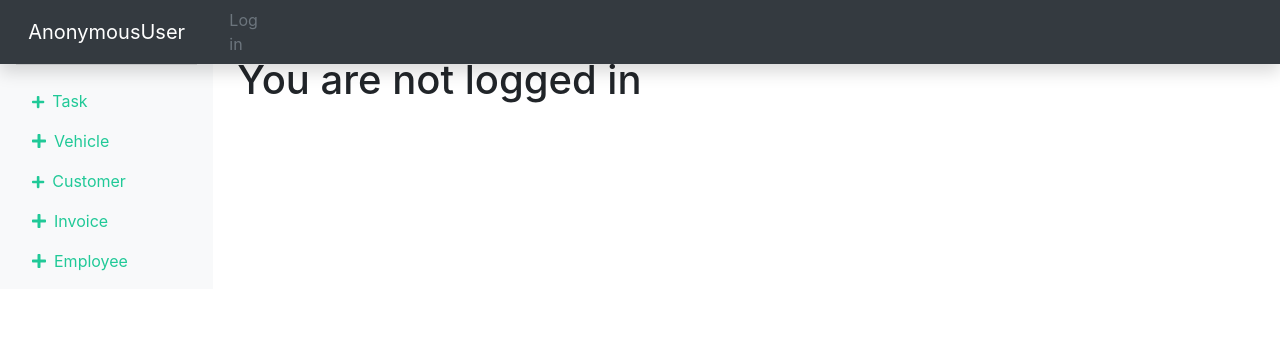
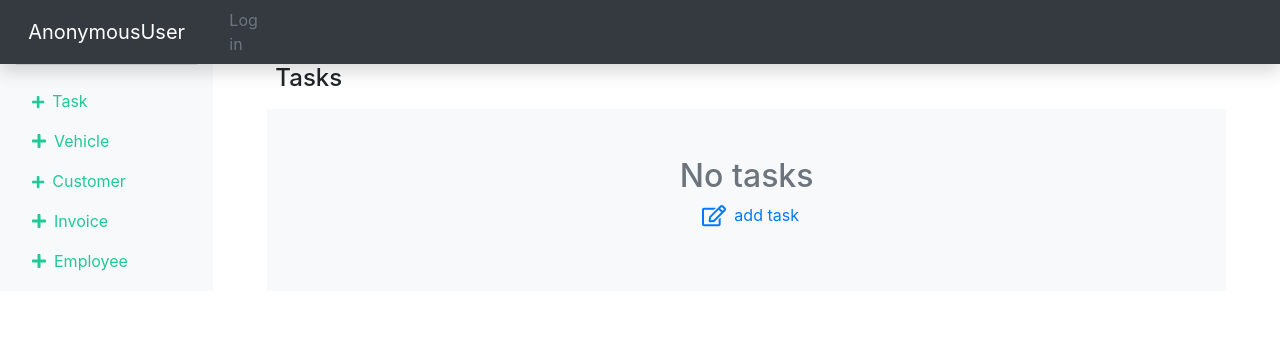
Before and after one commit to grinyahoo/wm-django, a Django app: template workshop/templates/workshop/taskList.html in a window 1280 px wide. Shown: the top 364 px of the page. Run offline with Django 3.2, Linux system fonts and the light colour scheme; the template is opened without the code that fills it, so the values that code supplies are empty; some libraries are stand-ins or nearby versions.

Commit message:
Tasks list test markup

```diff
--- a/workshop/templates/workshop/taskList.html
+++ b/workshop/templates/workshop/taskList.html
@@ -1,23 +1,28 @@
 {% extends 'workshop/base.html' %}
 {% block content %}
-    {% if user.is_authenticated %}
-
-    <div class="container">
-      <div class="d-block d-md-none">
-        <a class="nav-link add-task" href="#"><i class="fas fa-plus fa-sm"></i> Add new task</a>
-      </div>
-      <div class="row">
-        {% if tasks %}
-        <h2> Tasks: </h2>
-        <div class="container">
-          {% include 'workshop/lists/tasks.html' %}
+<div class="container h-100">
+  <div class="row">
+    <div class="col">
+      <div class="container">
+        <div class="row p-2">
+          <div class="col">
+              <h4>Tasks</h4>
+          </div>
         </div>
-        {% else %}
-          <p>You have no tasks.</p>
-        {% endif %}
+        <div class="row">
+          <div class="col">
+          {% if tasks %}
+          {% include 'workshop/lists/tasks_thick.html' %}
+          {% else %}
+          <div class="col text-center bg-light text-secondary p-5">
+            <h2>No tasks</h2>
+            <p><a href="/"><i class="far fa-edit fa-lg mx-2"></i>add task</a></p>
+          </div>
+          {% endif %}
+          </div>
+        </div>
       </div>
     </div>
-    {% else %}
-    <h1>You are not logged in</h1>
-    {% endif %}
+  </div>
+</div>
 {% endblock %}
```
